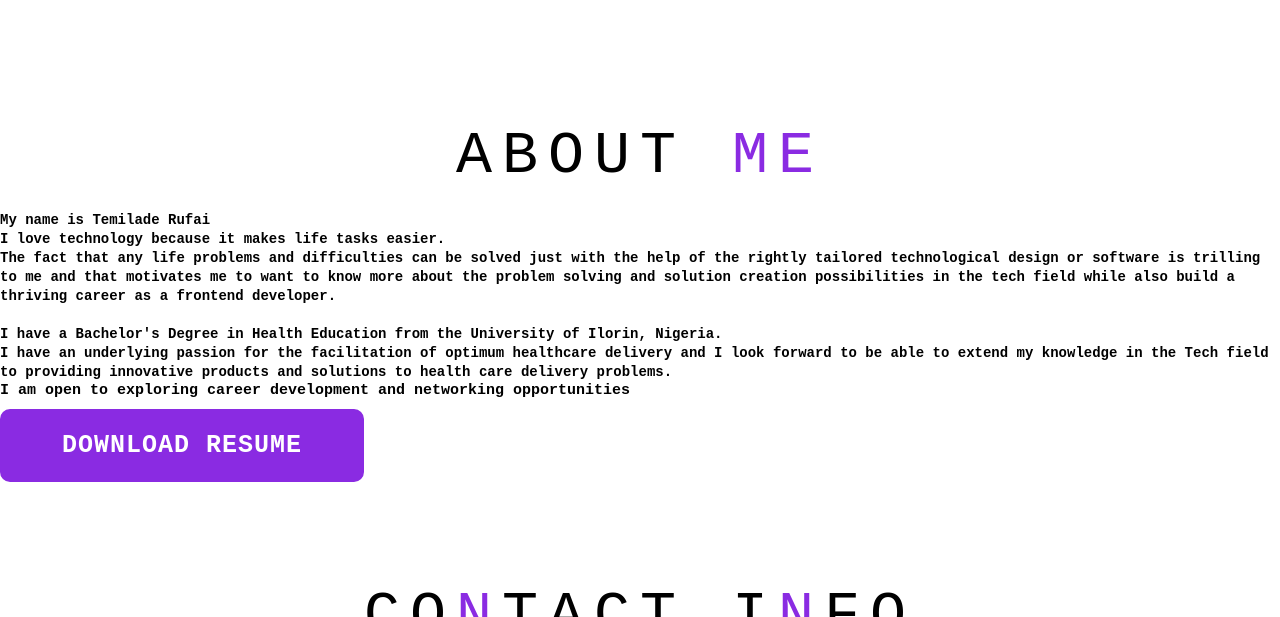
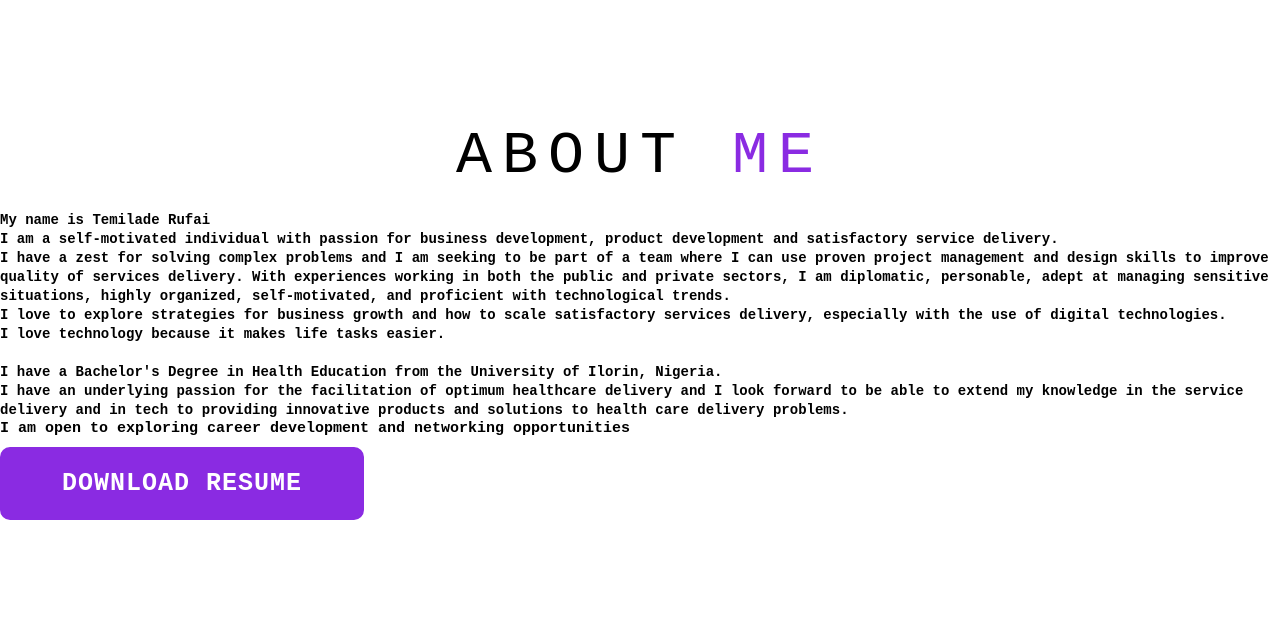
Before and after one commit to Milad-Rufai/project-file, a plain HTML site: page index.html in a window 1280 px wide. Shown: the part 2000-2617 px from the top of the page. Drawn offline with Linux system fonts and the light colour scheme; a script that the page names is missing.

Commit message:
New udate

```diff
--- a/index.html
+++ b/index.html
@@ -1,5 +1,6 @@
 <!DOCTYPE html>
 <html lang="en">
+
 <head>
   <meta charset="UTF-8" />
   <meta http-equiv="X-UA-Compatible" content="IE=edge" />
@@ -7,17 +8,20 @@
   <link rel="stylesheet" href="style.css" />
   <title>Temi Rufai</title>
 </head>
+
 <body>
   <section id="header">
     <div class="header container">
       <div class="nav-bar">
         <div class="brand">
-            <a href="#hero"
-              ><h1><span>T</span>emi <span>R</span>ufai</h1></a
-            >
+          <a href="#hero">
+            <h1><span>T</span>emi <span>R</span>ufai</h1>
+          </a>
         </div>
         <div class="nav-list">
-            <div class="hamburger"><div class="bar"></div></div>
+          <div class="hamburger">
+            <div class="bar"></div>
+          </div>
           <ul>
             <li><a href="#hero" data-after="Home">Home</a></li>
             <li><a href="#services" data-after="Skills">Skills</a></li>
@@ -210,27 +214,36 @@
     <!-- <h2>Front-End Designer/Developer</h2> -->
     <br>
     <p>
-            My name is Temilade Rufai <br />
+      My name is Temilade Rufai <br>
+      I am a self-motivated individual with passion for business development, product development and satisfactory service
+      delivery. <br> I have a zest for solving complex problems and I am seeking to be part of a team where I can use proven
+      project management and design skills to improve quality of services delivery.
+      With experiences working in both the public and private sectors, I am diplomatic, personable, adept at managing
+      sensitive situations, highly organized, self-motivated, and proficient with technological trends. <br>
+      I love to explore strategies for business growth and how to scale satisfactory services delivery, especially with
+      the use of digital technologies.
+       <br />
       I love technology because it makes life tasks easier. <br />
-            The fact that any life problems and difficulties can be solved just
+      <!-- The fact that any life problems and difficulties can be solved just
             with the help of the rightly tailored technological design or
             software is trilling to me and that motivates me to want to know
             more about the problem solving and solution creation possibilities
             in the tech field while also build a thriving career as a frontend
-            developer. <br />
+            developer. <br /> -->
       <br>
       I have a Bachelor's Degree in Health Education from the University
       of Ilorin, Nigeria. <br />
       I have an underlying passion for the facilitation of optimum
       healthcare delivery and I look forward to be able to extend my
-            knowledge in the Tech field to providing innovative products and
+      knowledge in the service delivery and in tech to providing innovative products and
       solutions to health care delivery problems.
     </p>
     <h2>
       I am open to exploring career development and networking
       opportunities
     </h2>
-          <a href="https://drive.google.com/file/d/1pBD3RiLedZhpmKZRDublD4hyX-x59zGp/view?usp=sharing" class="cta">Download Resume</a>
+    <a href="#" class="cta">Download
+      Resume</a>
   </div>
   </div>
   </section>
@@ -287,9 +300,8 @@
           <a href="https://www.instagram.com/milad_rufai/"><img src="images/icons8-instagram-48.png" alt="" /></a>
         </div>
         <div class="social-item">
-            <a href="http://www.linkedin.com/in/temilade-rufai"
-              ><img src="images/icons8-linkedin-circled-48.png" alt=""
-            /></a>
+          <a href="http://www.linkedin.com/in/temilade-rufai"><img src="images/icons8-linkedin-circled-48.png"
+              alt="" /></a>
         </div>
         <div class="social-item">
           <a href="https://wa.me/message/ZIESNH2LZC5PO1"><img src="images/icons8-whatsapp-64.png" alt="" /></a>
@@ -307,4 +319,5 @@
   </section>
   <script src="app.js"></script>
 </body>
+
 </html>
--- a/style.css
+++ b/style.css
@@ -232,7 +232,8 @@ top: 0;
 
 /* Hero section */
 #hero {
-  background-image: url(images/WhatsApp\ Image\ 2023-01-06\ at\ 6.59.04\ AM.jpeg);
+  /* background-image: url(images/WhatsApp\ Image\ 2023-01-06\ at\ 6.59.04\ AM.jpeg); */
+  background-color: #000;
   background-size: cover;
   background-position: top center;
   position: relative;
```
Lines whose indentation alone changed are shown as unchanged.
